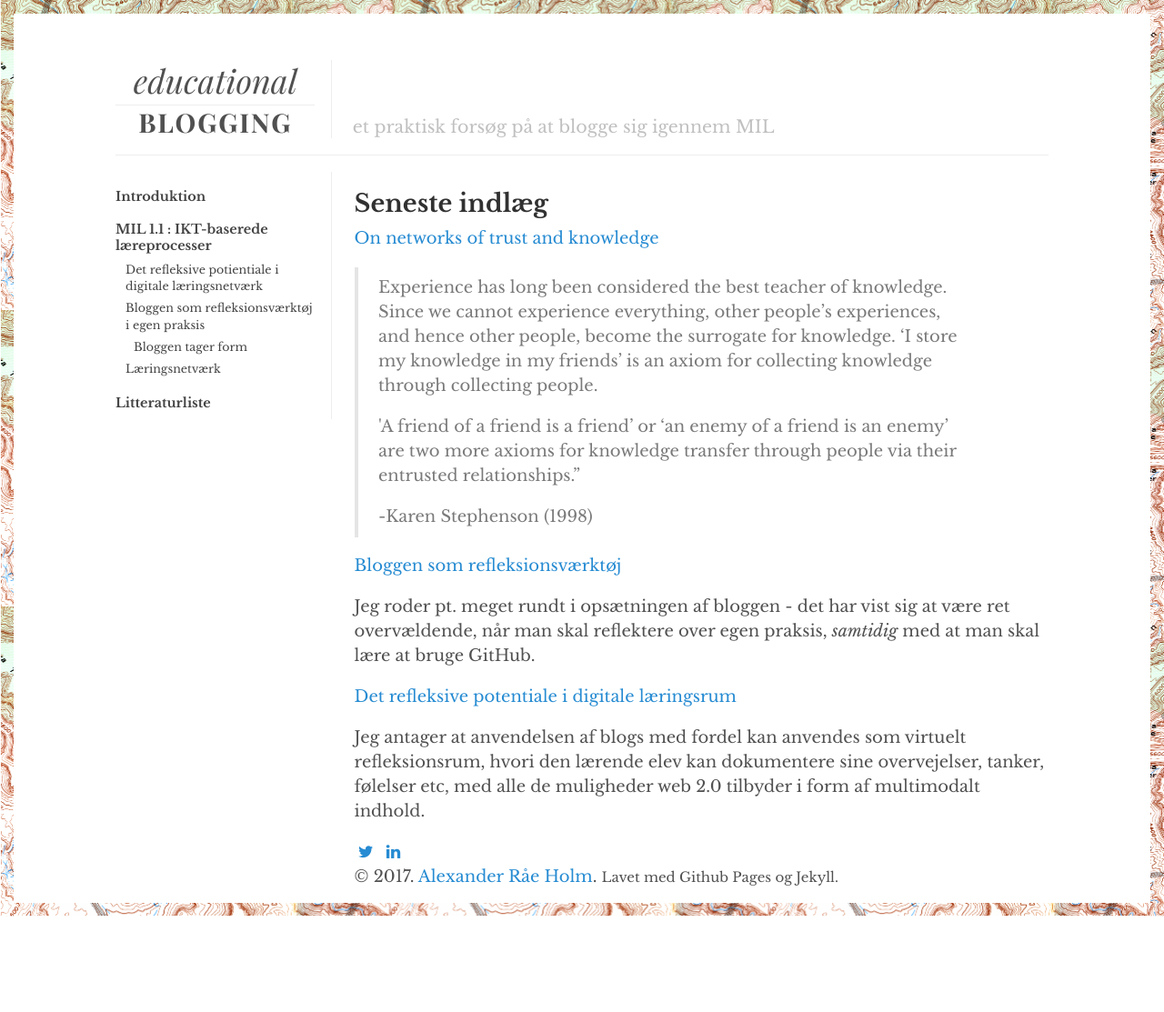
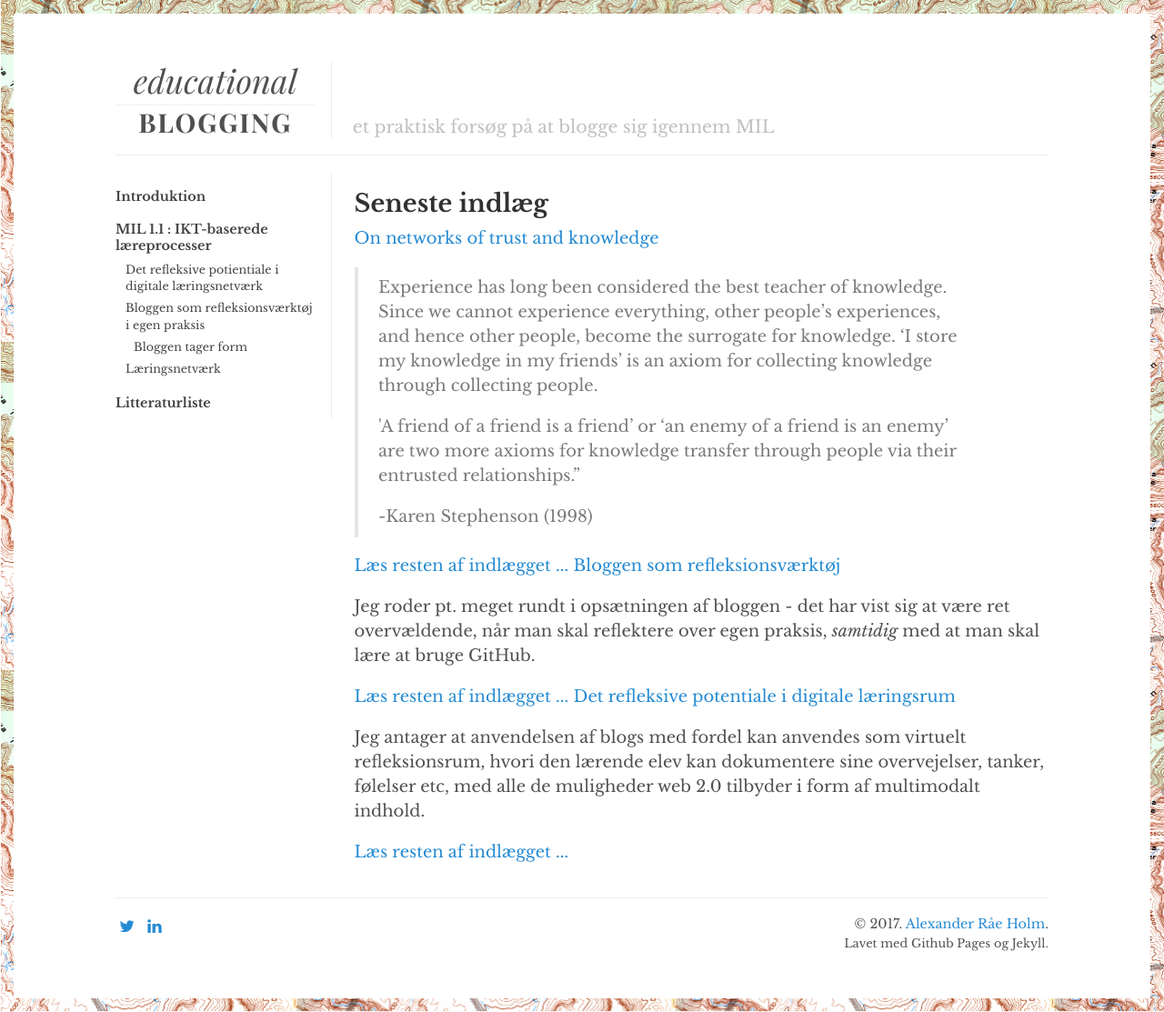
Before and after one commit to alexanderrae/educational-blogging, a Jekyll site: the page built from index.html, in a window 1280 px wide. Shown: the whole page at 91% size. Built offline with Jekyll 4.4.1, drawn with Linux system fonts in a browser that asks for light colours; the list of posts is cut into pages by our own code; before the commit the page ends 1008 px from its top, so only the background shows below that.

Commit message:
Update index.html

```diff
--- a/index.html
+++ b/index.html
@@ -8,7 +8,7 @@
  {% for post in site.posts limit:5 %}
   <a href="{{ BASE_PATH }}{{ post.url }}">{{ post.title }}</a>
  <p>{{ post.excerpt }}</p>
- <a href="{{ BASE_PATH }}{{ post.url }}>Læs resten af indlægget ...</a>
+ <a href="{{ BASE_PATH }}{{ post.url }}">Læs resten af indlægget ...</a>
 {% endfor %}
 </div>
 </article>
```
